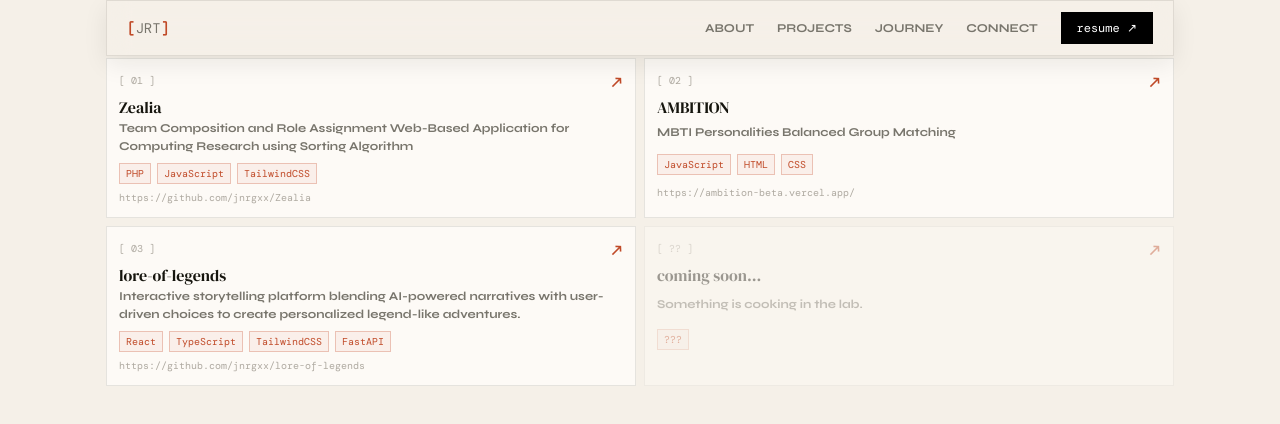
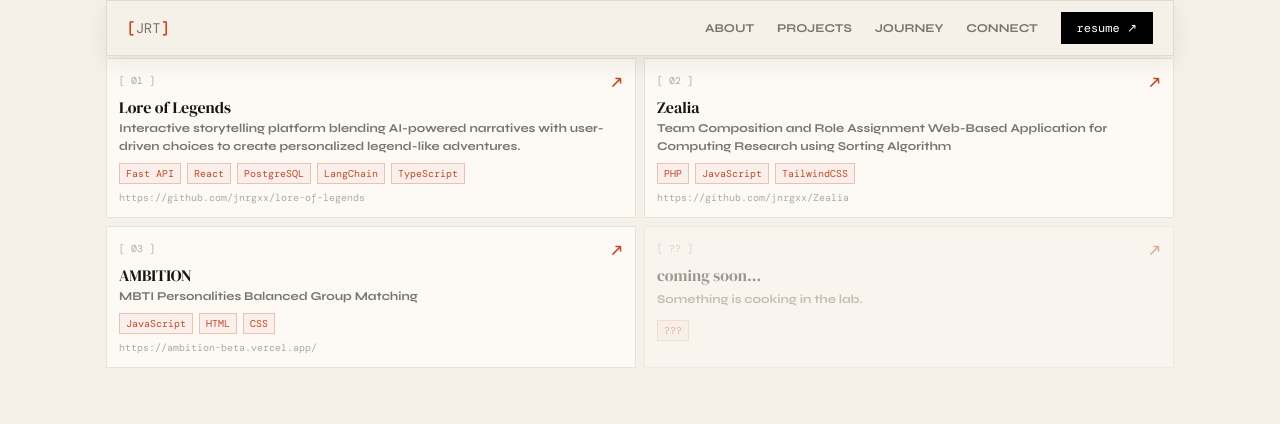
Before and after one commit to jnrgxx/portfolio, a React (Vite) app: page /projects in a window 1280 px wide. Shown: the top 424 px of the page. Built offline with nearby package versions, Linux system fonts and the light colour scheme.

Commit message:
fix resume and about height

```diff
--- a/src/Sections/About.tsx
+++ b/src/Sections/About.tsx
@@ -19,7 +19,7 @@ export default function About() {
     ];
 
     return (
-        <section id="about" className="overflow-hidden relative flex flex-col h-hero-height border border-bd bg-cr p-section-pad">
+        <section id="about" className="overflow-hidden relative flex flex-col min-h-hero-height border border-bd bg-cr p-section-pad">
              <div className="tracking-wider border-[0.5px] border-acc py-[5px] px-[10px] mb-5 flex gap-4 font-dm-mono text-xxs text-muted bg-abg">
                 <p className="text-acc font-med">[ 02 ]</p>
                 <span className="text-acc">::</span>
--- a/src/data/portfolioData.ts
+++ b/src/data/portfolioData.ts
@@ -15,6 +15,12 @@ export interface Certificate {
 
 export const projects: Project[] = [
   {
+    name: 'Lore of Legends',
+    desc: 'Interactive storytelling platform blending AI-powered narratives with user-driven choices to create personalized legend-like adventures.',
+    stack: ['Fast API', 'React', 'PostgreSQL', 'LangChain', 'TypeScript', ],
+    url: 'https://github.com/jnrgxx/lore-of-legends',
+  },
+  {
     name: 'Zealia',
     desc: 'Team Composition and Role Assignment Web-Based Application for Computing Research using Sorting Algorithm',
     stack: ['PHP', 'JavaScript', 'TailwindCSS'],
@@ -25,12 +31,6 @@ export const projects: Project[] = [
     desc: 'MBTI Personalities Balanced Group Matching',
     stack: ['JavaScript', 'HTML', 'CSS'],
     url: 'https://ambition-beta.vercel.app/',
-  },
-  {
-    name: 'lore-of-legends',
-    desc: 'Interactive storytelling platform blending AI-powered narratives with user-driven choices to create personalized legend-like adventures.',
-    stack: ['React', 'TypeScript', 'TailwindCSS', 'FastAPI'],
-    url: 'https://github.com/jnrgxx/lore-of-legends',
   },
   {
     name: 'coming soon...',
```
Also changed, not shown: 1 other file (tests, documents, lock files or other folders).
